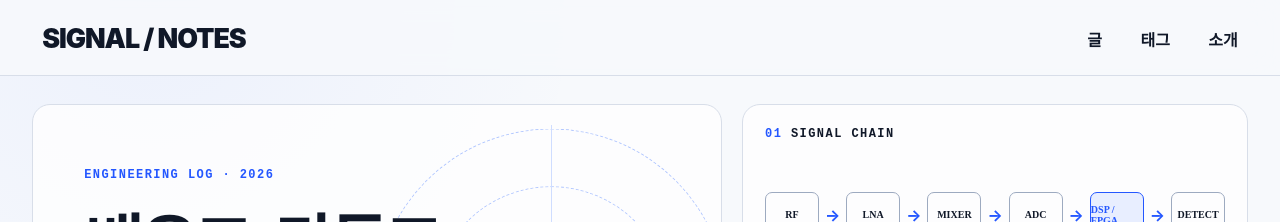
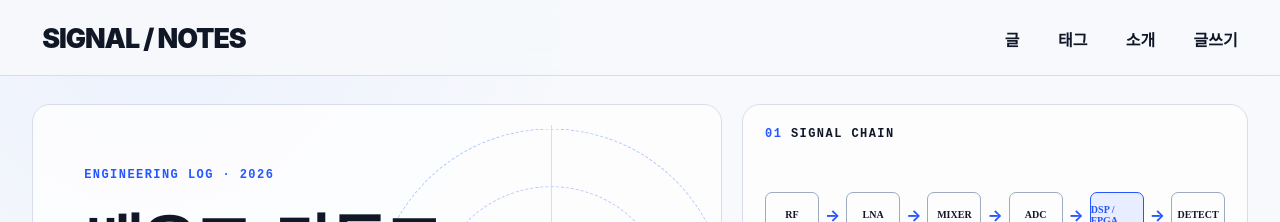
Before and after one commit to moosh0715/blog, a Jekyll site: the page built from index.html, in a window 1280 px wide. Shown: the top 222 px of the page. Built offline with Jekyll 4.4.1, drawn with Linux system fonts in a browser that asks for light colours.

Commit message:
Add post management link

```diff
--- a/_layouts/default.html
+++ b/_layouts/default.html
@@ -15,6 +15,7 @@
       <a href="{{ '/' | relative_url }}#posts">글</a>
       <a href="{{ '/' | relative_url }}#tags">태그</a>
       <a href="{{ '/' | relative_url }}#about">소개</a>
+      <a href="{{ '/admin/' | relative_url }}" aria-label="게시글 작성 및 관리">글쓰기</a>
     </nav>
   </header>
   {{ content }}
```
